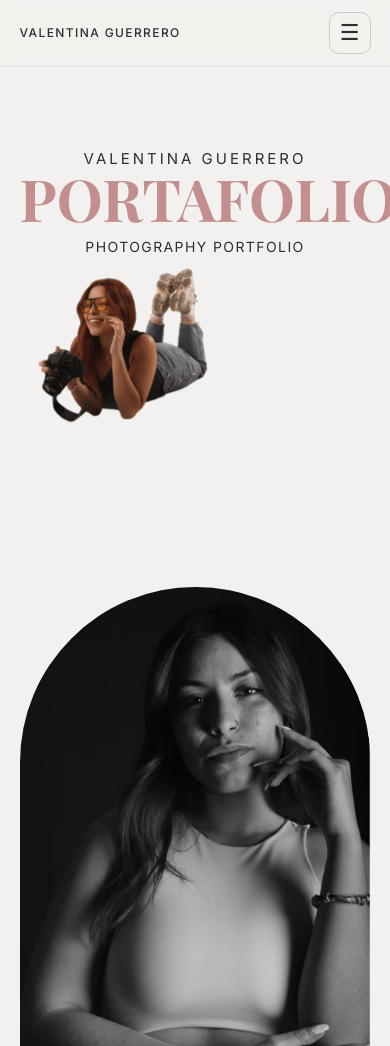
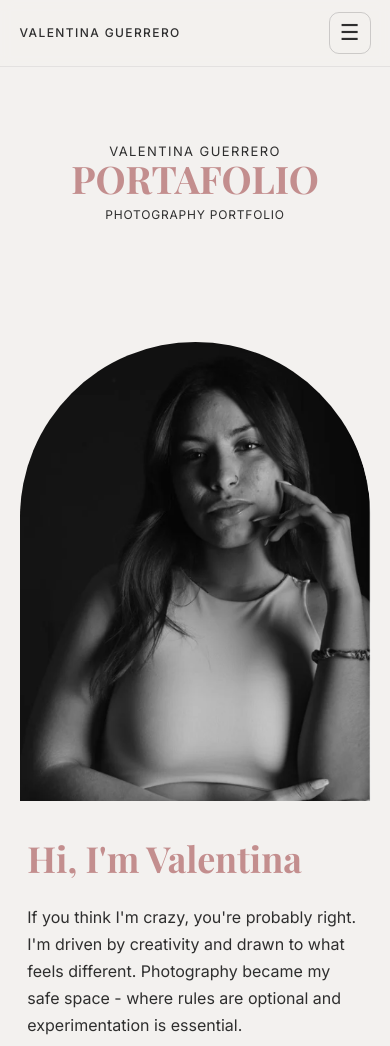
Before and after one commit to sebastian0777/ValeenFoco, a plain HTML site: page index.html in a window 390 px wide. Shown: the top 1046 px of the page. Drawn offline with nearby package versions, Linux system fonts and the light colour scheme.

Commit message:
Ajustes responsive y compactacion del hero en laptop/mobile

```diff
--- a/index.html
+++ b/index.html
@@ -209,11 +209,11 @@ color:var(--rose-main);
 
 /* HERO */
 .hero{
-min-height:78vh;
+min-height:clamp(420px, 56vh, 620px);
 display:flex;
 align-items:flex-start;
 justify-content:center;
-padding:12px 2% 10px 6%;
+padding:12px 2% 0 6%;
 position:relative;
 }
 
@@ -223,7 +223,7 @@ position:relative;
 width:100%;
 max-width:1280px;
 margin:0 auto;
-min-height:440px;
+min-height:clamp(340px, 42vh, 430px);
 }
 
 .hero-copy{
@@ -879,6 +879,12 @@ text-transform:uppercase;
 margin-bottom:28px;
 opacity:0.82;
 animation:footerItemIn 0.7s ease 0.08s both;
+max-width:680px;
+margin-left:auto;
+margin-right:auto;
+line-height:1.5;
+text-wrap:balance;
+overflow-wrap:anywhere;
 }
 
 .footer-links{
@@ -1150,32 +1156,39 @@ font-size:14px;
 
 .hero{
 min-height:auto;
-padding:56px 5% 40px;
+padding:44px 5% 28px;
 text-align:center;
 }
 
 .hero-content{
-gap:24px;
+gap:18px;
 min-height:auto;
+display:flex;
+flex-direction:column;
+align-items:center;
 }
 
 .hero-copy{
 left:0;
-max-width:700px;
+max-width:min(760px, 100%);
+padding-inline:2vw;
 }
 
 .hero-title{
-font-size:90px;
+font-size:clamp(62px, 15vw, 92px);
+line-height:0.92;
 }
 
 .hero-sub{
-font-size:20px;
-letter-spacing:2px;
+font-size:clamp(15px, 3.4vw, 20px);
+letter-spacing:1.6px;
+width:100%;
+max-width:92vw;
 }
 
 .hero img{
 margin-top:10px;
-width:300px;
+width:min(320px, 74vw);
 top:0;
 right:auto;
 left:auto;
@@ -1231,7 +1244,8 @@ font-size:30px;
 }
 
 .archive-panel.open{
-max-height:3200px;
+max-height:20000px;
+overflow:visible;
 }
 
 .panel-title{
@@ -1240,6 +1254,18 @@ font-size:30px;
 
 .panel-grid{
 grid-template-columns:repeat(2, minmax(0, 1fr));
+overflow:visible;
+}
+
+.panel-reveal{
+display:block;
+max-height:0;
+overflow:hidden;
+transition:max-height 0.45s ease;
+}
+
+.archive-panel.open .panel-reveal{
+max-height:20000px;
 }
 
 .panel-grid img{
@@ -1283,33 +1309,43 @@ font-size:12px;
 }
 
 .hero-name{
-font-size:15px;
-letter-spacing:3px;
+font-size:14px;
+letter-spacing:2px;
+width:100%;
+max-width:92vw;
+overflow-wrap:anywhere;
 }
 
 .hero-copy{
 left:0;
 max-width:100%;
+padding-inline:2.5vw;
 }
 
 .hero-title{
-font-size:58px;
-line-height:1;
+font-size:clamp(34px, 10.8vw, 42px);
+line-height:0.96;
+width:100%;
+max-width:96vw;
+text-wrap:balance;
+overflow-wrap:anywhere;
 }
 
 .hero-sub{
-font-size:14px;
-letter-spacing:1.4px;
+font-size:13px;
+letter-spacing:1.1px;
+max-width:94vw;
 }
 
 .hero img{
-width:220px;
-margin-top:0;
+width:min(250px, 72vw);
+margin-top:2px;
 top:0;
 right:auto;
 left:auto;
 position:relative;
 transform:none;
+display:none;
 }
 
 .about h2{
@@ -1348,6 +1384,8 @@ padding:0 12px;
 
 .archive-panel.open{
 padding:10px 0 8px;
+max-height:20000px;
+overflow:visible;
 }
 
 .panel-head{
@@ -1361,6 +1399,18 @@ font-size:24px;
 .panel-grid{
 grid-template-columns:1fr;
 gap:12px;
+overflow:visible;
+}
+
+.panel-reveal{
+display:block;
+max-height:0;
+overflow:hidden;
+transition:max-height 0.45s ease;
+}
+
+.archive-panel.open .panel-reveal{
+max-height:20000px;
 }
 
 .panel-grid img{
@@ -1430,8 +1480,10 @@ font-size:34px;
 
 .footer-sub{
 font-size:12px;
-letter-spacing:1px;
+letter-spacing:0.58px;
 margin-bottom:22px;
+max-width:92%;
+line-height:1.45;
 }
 
 .footer-links{
@@ -1455,11 +1507,37 @@ letter-spacing:0.4px;
 }
 
 .hero{
-padding-top:44px;
+padding-top:38px;
 }
 
 .hero img{
-width:200px;
+width:min(230px, 74vw);
+}
+
+.hero-title{
+font-size:clamp(32px, 10.4vw, 38px);
+line-height:0.98;
+}
+
+.hero-name{
+font-size:13px;
+letter-spacing:1.4px;
+}
+
+.hero-sub{
+font-size:12px;
+letter-spacing:0.8px;
+}
+
+.footer-sub{
+font-size:11px;
+letter-spacing:0.32px;
+max-width:95%;
+line-height:1.4;
+}
+
+.footer-copy{
+font-size:11px;
 }
 
 .tiktok-phone{
@@ -1528,6 +1606,7 @@ font-size:30px;
 <h1 class="hero-title">PORTAFOLIO</h1>
 <div class="hero-sub">PHOTOGRAPHY PORTFOLIO</div>
 <img src="ChatGPT Image 25 mar 2026, 06_29_10 p.m. (1).png" alt="Valentina Guerrero">
+</div>
 </div>
 </section>
 
```
